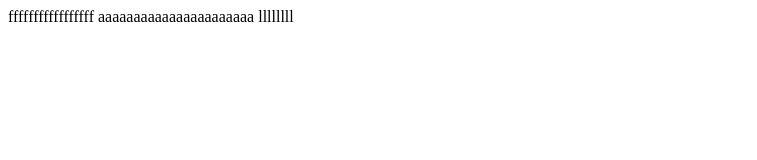
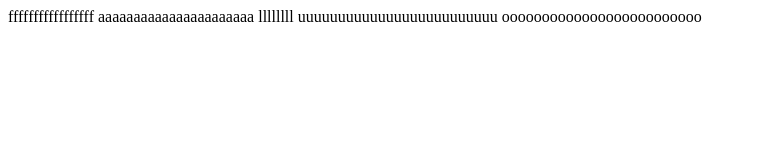
Before and after one commit to seanfan76/hello-world, a plain HTML site: page index.html in a window 1280 px wide. Shown: the whole page, without its empty margins (0-757 px from the left). Drawn offline with Linux system fonts and the light colour scheme.

Commit message:
no message

```diff
--- a/index.html
+++ b/index.html
@@ -11,5 +11,7 @@
  <BODY>fffffffffffffffff
  aaaaaaaaaaaaaaaaaaaaaa
   llllllll
+  uuuuuuuuuuuuuuuuuuuuuuuuu
+  ooooooooooooooooooooooooo
  </BODY>
 </HTML>
```
